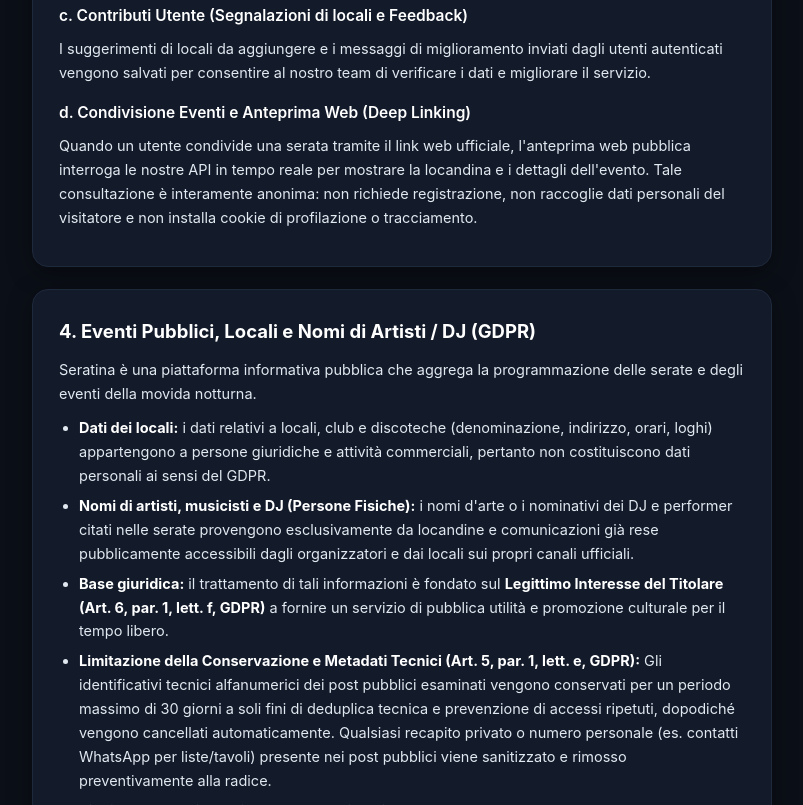
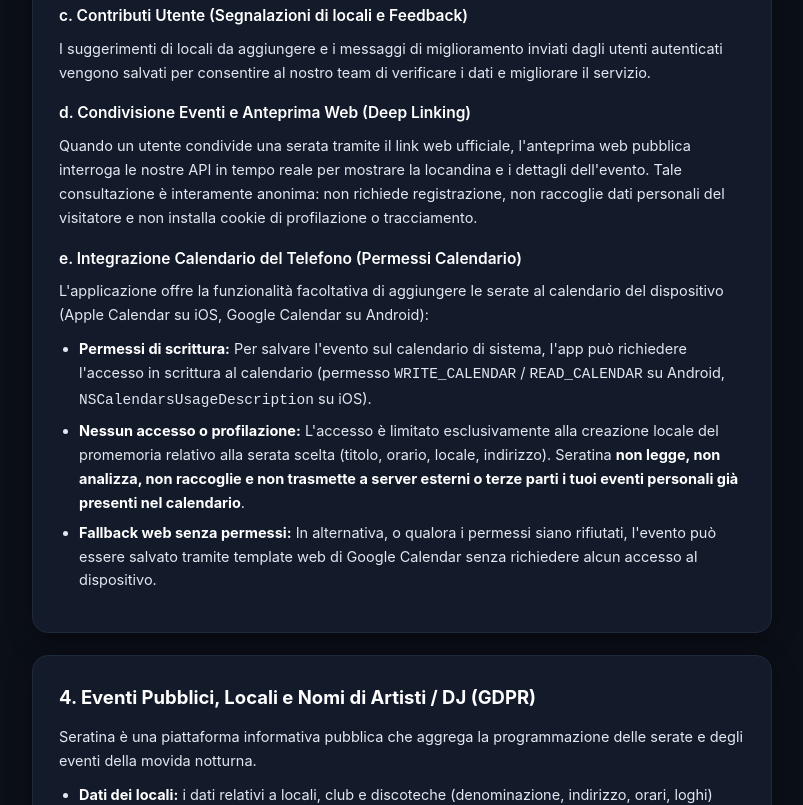
Before and after one commit to AvengersDevDreamTeam/SeratinaWeb, a plain HTML site: page privacy.html in a window 1280 px wide. Shown: the part 1602-2407 px from the top of the page, without its empty margins (238-1041 px from the left). Drawn offline with Linux system fonts and the light colour scheme.

Commit message:
chore: update privacy and terms with calendar permissions

```diff
--- a/privacy.html
+++ b/privacy.html
@@ -234,7 +234,7 @@
       <img src="assets/logo.png" alt="Seratina" class="logo">
       <div class="badge">Privacy & Termini</div>
       <h1>Informativa sulla Privacy & Termini d'Uso</h1>
-      <p class="subtitle">Ultimo aggiornamento: Ottobre 2026 &bull; Versione 1.4</p>
+      <p class="subtitle">Ultimo aggiornamento: Ottobre 2026 &bull; Versione 1.5</p>
     </header>
 
     <!-- 1. Titolare -->
@@ -284,6 +284,14 @@
 
       <h3>d. Condivisione Eventi e Anteprima Web (Deep Linking)</h3>
       <p>Quando un utente condivide una serata tramite il link web ufficiale, l'anteprima web pubblica interroga le nostre API in tempo reale per mostrare la locandina e i dettagli dell'evento. Tale consultazione è interamente anonima: non richiede registrazione, non raccoglie dati personali del visitatore e non installa cookie di profilazione o tracciamento.</p>
+
+      <h3>e. Integrazione Calendario del Telefono (Permessi Calendario)</h3>
+      <p>L'applicazione offre la funzionalità facoltativa di aggiungere le serate al calendario del dispositivo (Apple Calendar su iOS, Google Calendar su Android):</p>
+      <ul>
+        <li><strong>Permessi di scrittura:</strong> Per salvare l'evento sul calendario di sistema, l'app può richiedere l'accesso in scrittura al calendario (permesso <code>WRITE_CALENDAR</code> / <code>READ_CALENDAR</code> su Android, <code>NSCalendarsUsageDescription</code> su iOS).</li>
+        <li><strong>Nessun accesso o profilazione:</strong> L'accesso è limitato esclusivamente alla creazione locale del promemoria relativo alla serata scelta (titolo, orario, locale, indirizzo). Seratina <strong>non legge, non analizza, non raccoglie e non trasmette a server esterni o terze parti i tuoi eventi personali già presenti nel calendario</strong>.</li>
+        <li><strong>Fallback web senza permessi:</strong> In alternativa, o qualora i permessi siano rifiutati, l'evento può essere salvato tramite template web di Google Calendar senza richiedere alcun accesso al dispositivo.</li>
+      </ul>
     </div>
 
     <!-- 4. Aggregazione Eventi Pubblici e Artisti/DJ -->
```
Also changed, not shown: terms.html (+2 -2 lines).
